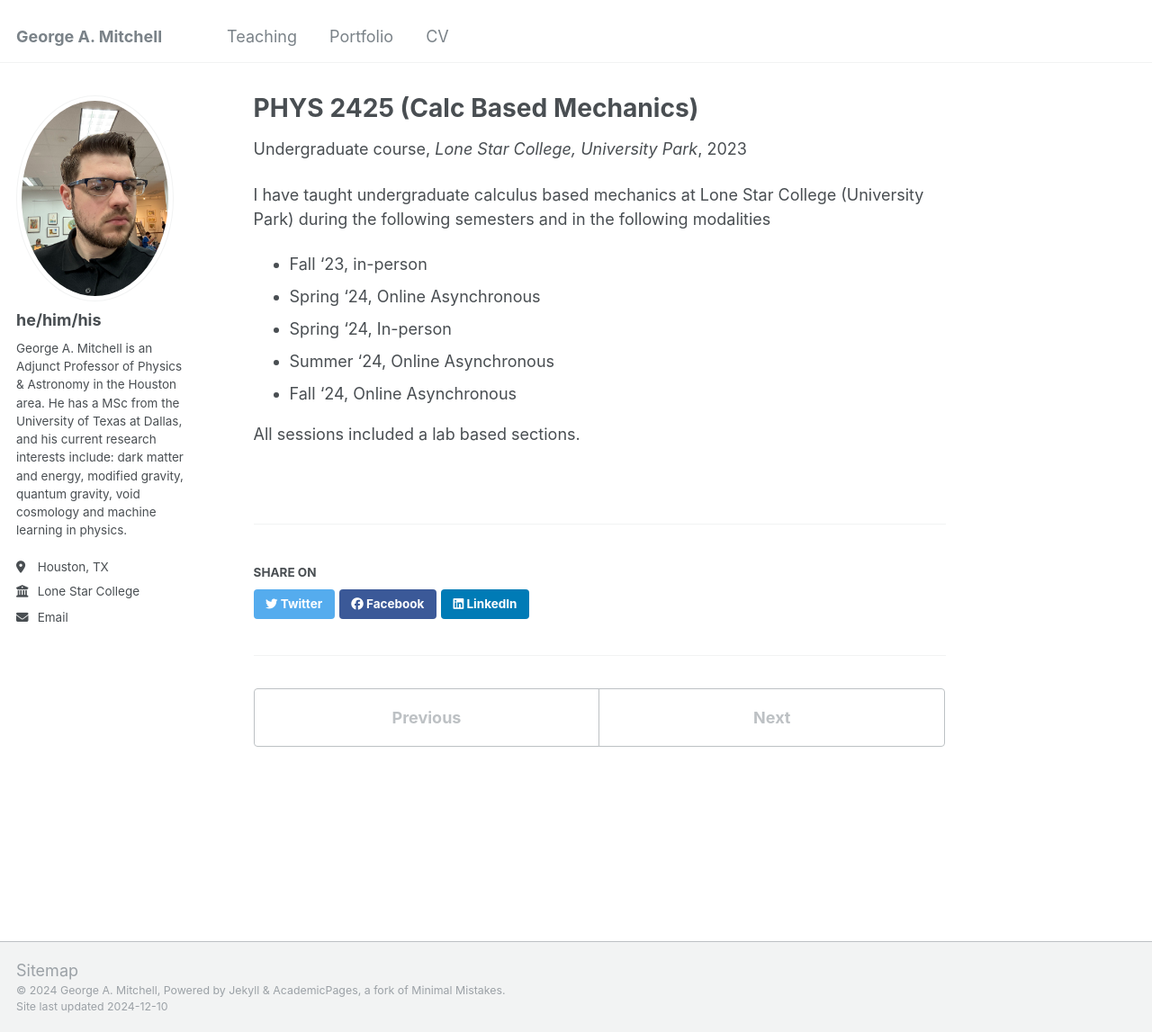
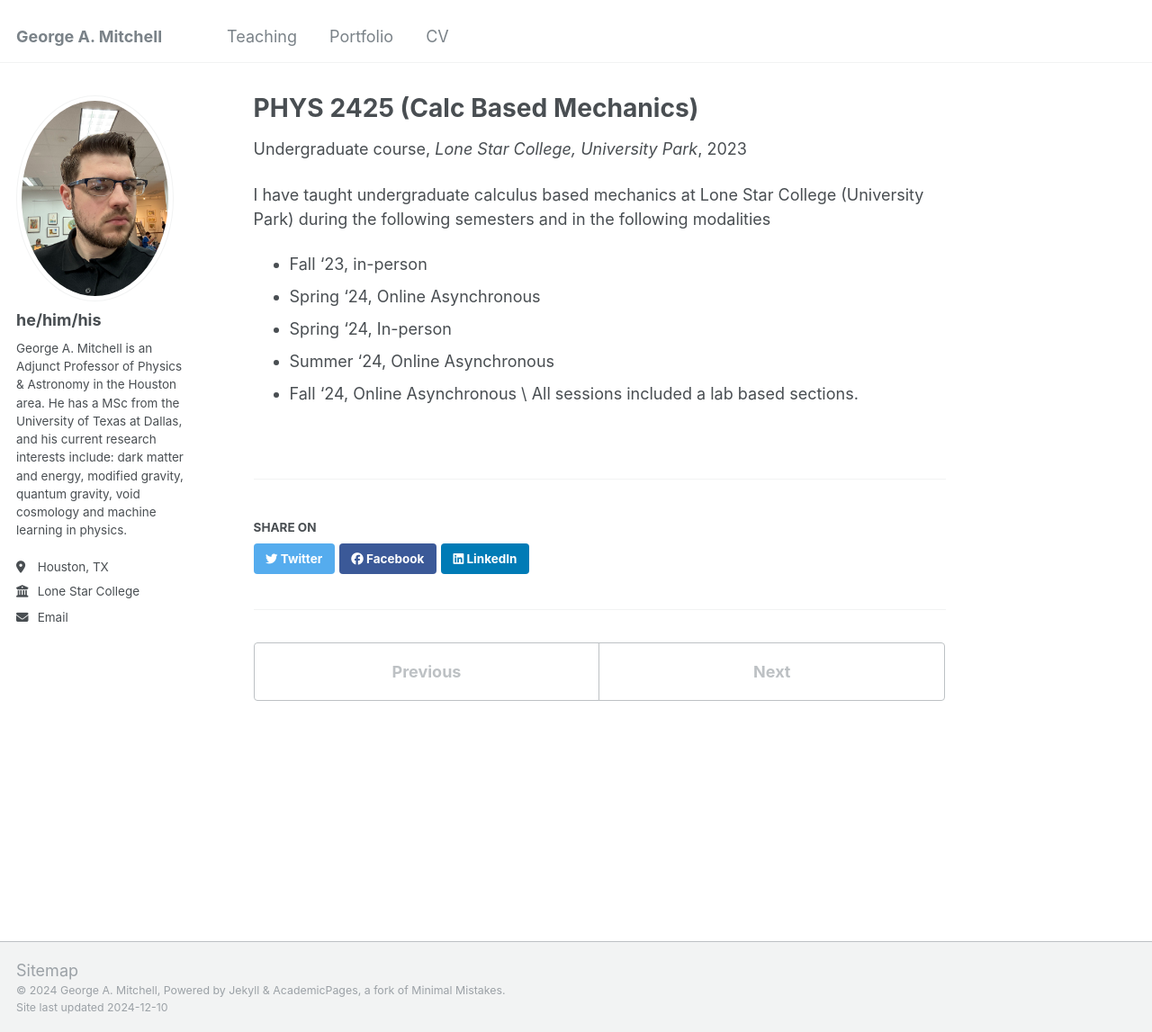
Before and after one commit to ga-mitchell/ga-mitchell.github.io, a Jekyll site: the page built from _teaching/PHYS2425.md, in a window 1280 px wide and 1147 px high. Shown: the whole window at 90% size. Built offline with Jekyll 4.4.1, drawn with Linux system fonts in a browser that asks for light colours.

Commit message:
Update PHYS2425.md

```diff
--- a/_teaching/PHYS2425.md
+++ b/_teaching/PHYS2425.md
@@ -14,5 +14,4 @@ during the following semesters and in the following modalities
 - Spring '24, In-person
 - Summer '24, Online Asynchronous
 - Fall '24, Online Asynchronous
-
-All sessions included a lab based sections.
+\ All sessions included a lab based sections.
```
